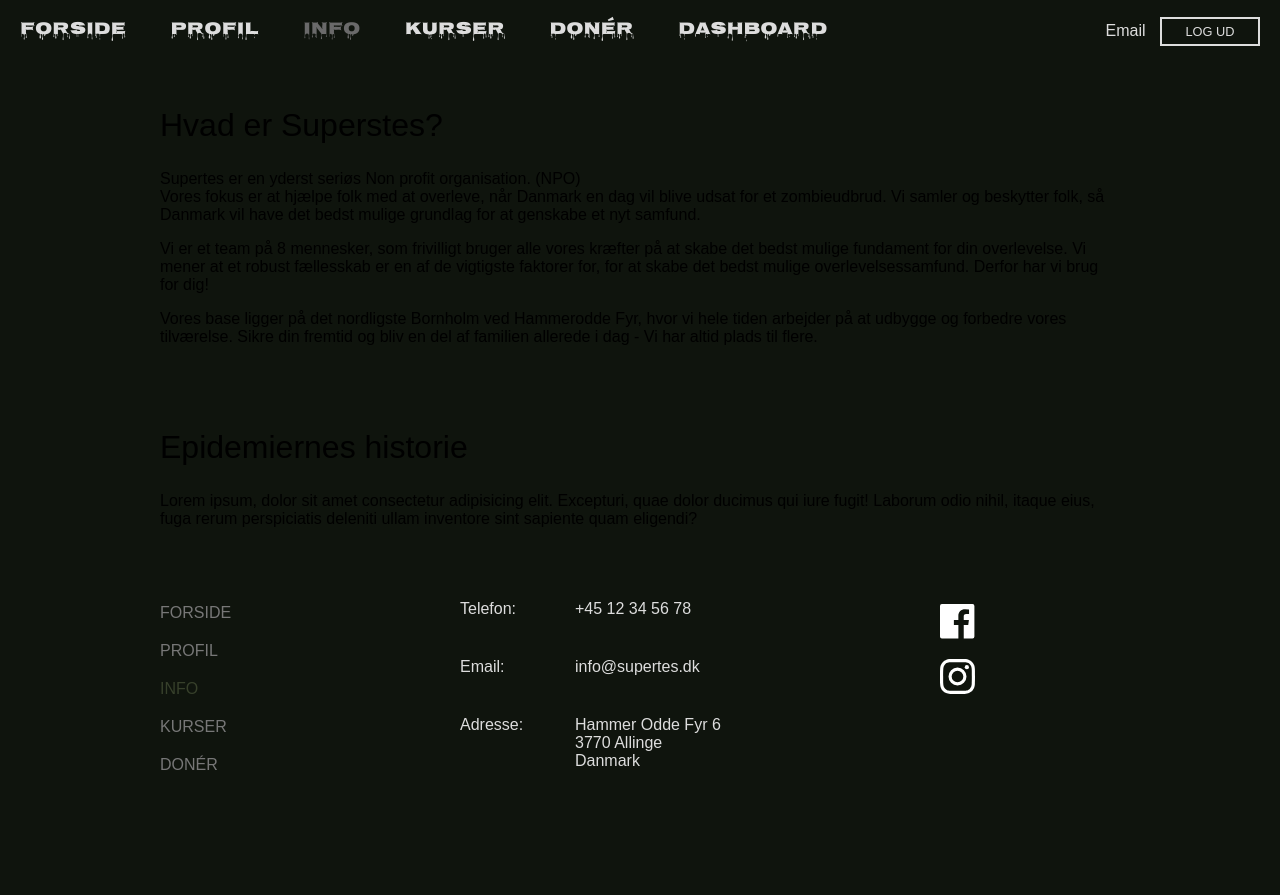
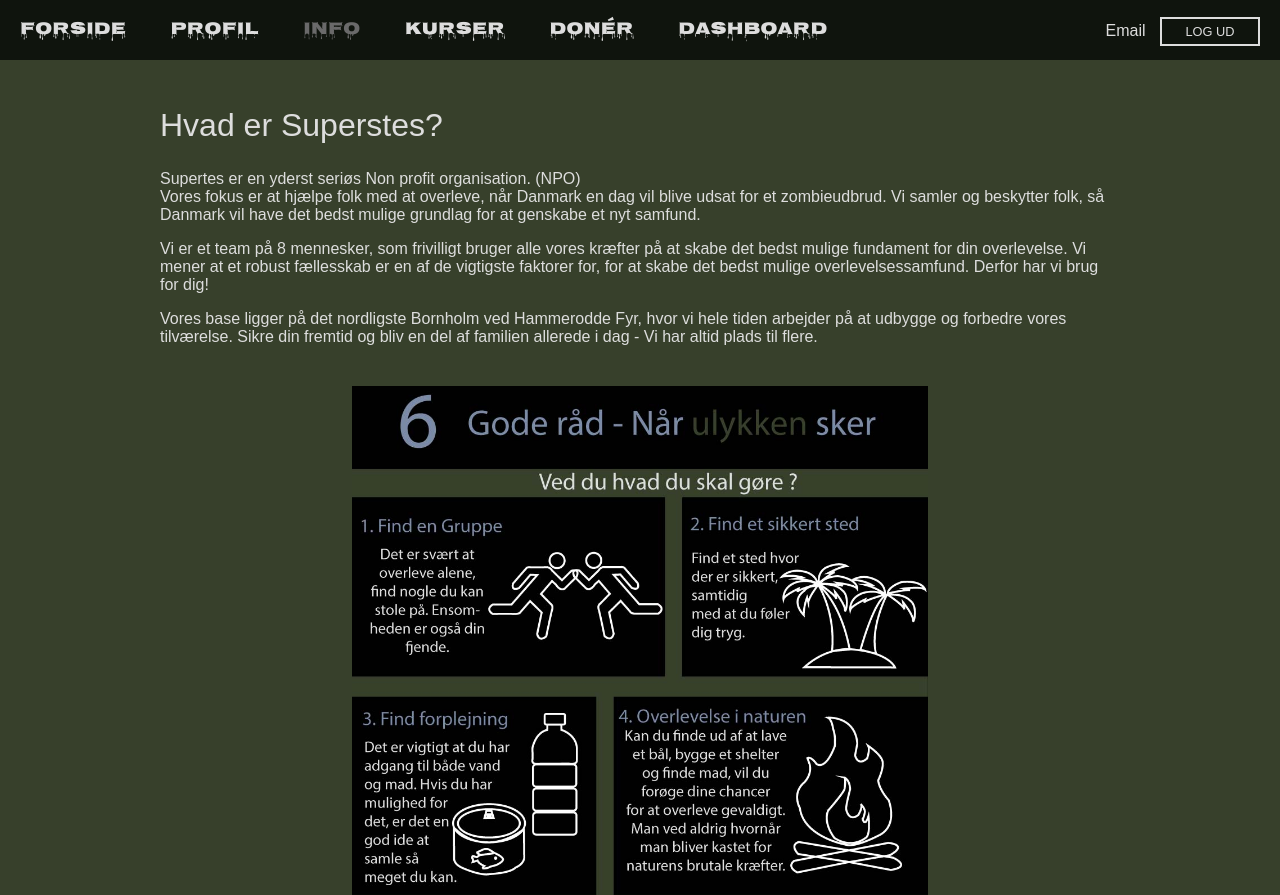
Before and after one commit to biggiebiggie/apocalypse, a website: page info.html in a window 1280 px wide. Shown: the top 895 px of the page. Before the commit the page ends 814 px from the top, so only its background shows below. Drawn offline with Linux system fonts and the light colour scheme.

Commit message:
info.html done

```diff
--- a/info.html
+++ b/info.html
@@ -40,7 +40,7 @@
         <button id="btnLogout">Log ud</button>
       </form>
     </header>
-    <section id="about">
+    <section id="info">
       <div class="section_bg">
         <h2>Hvad er Superstes?</h2>
         <p>
@@ -63,17 +63,11 @@
           Sikre din fremtid og bliv en del af familien allerede i dag -
           <span>Vi har altid plads til flere</span>.
         </p>
-      </div>
-    </section>
-    <section id="history">
-      <div class="section_bg">
-        <h2>Epidemiernes historie</h2>
-        <p>
-          Lorem ipsum, dolor sit amet consectetur adipisicing elit. Excepturi,
-          quae dolor ducimus qui iure fugit! Laborum odio nihil, itaque eius,
-          fuga rerum perspiciatis deleniti ullam inventore sint sapiente quam
-          eligendi?
-        </p>
+        <img
+          id="info_infographic"
+          alt="infographic"
+          src="img/infographic.jpg"
+        />
       </div>
     </section>
     <footer>
--- a/sass/main.scss
+++ b/sass/main.scss
@@ -470,8 +470,22 @@
   }
 }
 
+//########## info.html ##########
+
+#info {
+  background-color: $light_green;
+  .section_bg {
+    color: $text_color_white;
+
+    #info_infographic {
+      width: 60%;
+      margin: 40px auto;
+      display: block;
+    }
+  }
+}
+
 //########## donate.html ##########
-
 #donations {
   height: 100vh;
   overflow-x: hidden;
```
Also changed, not shown: donation.html (+3 -3 lines), css/style.css, img/infographic.jpg (added).
